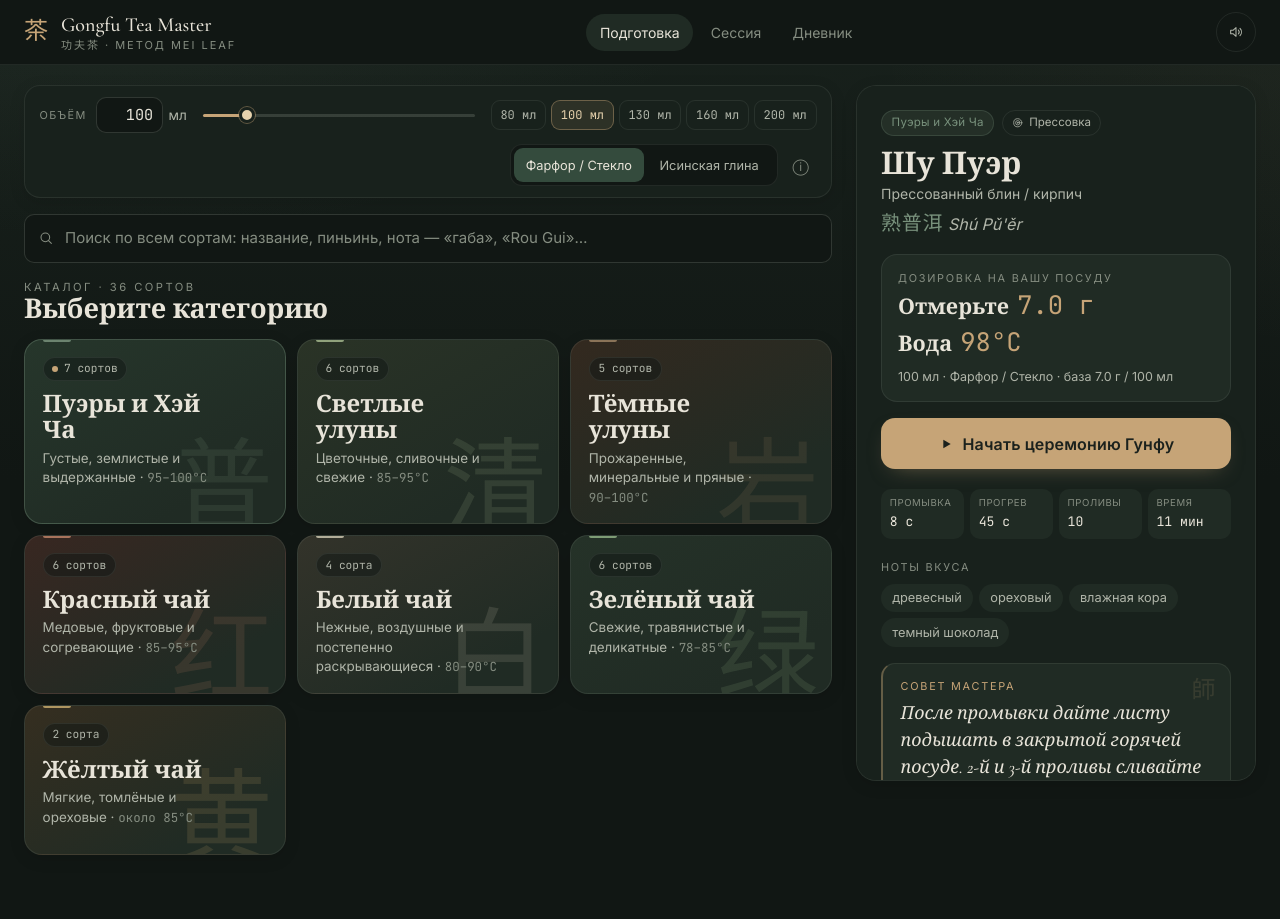
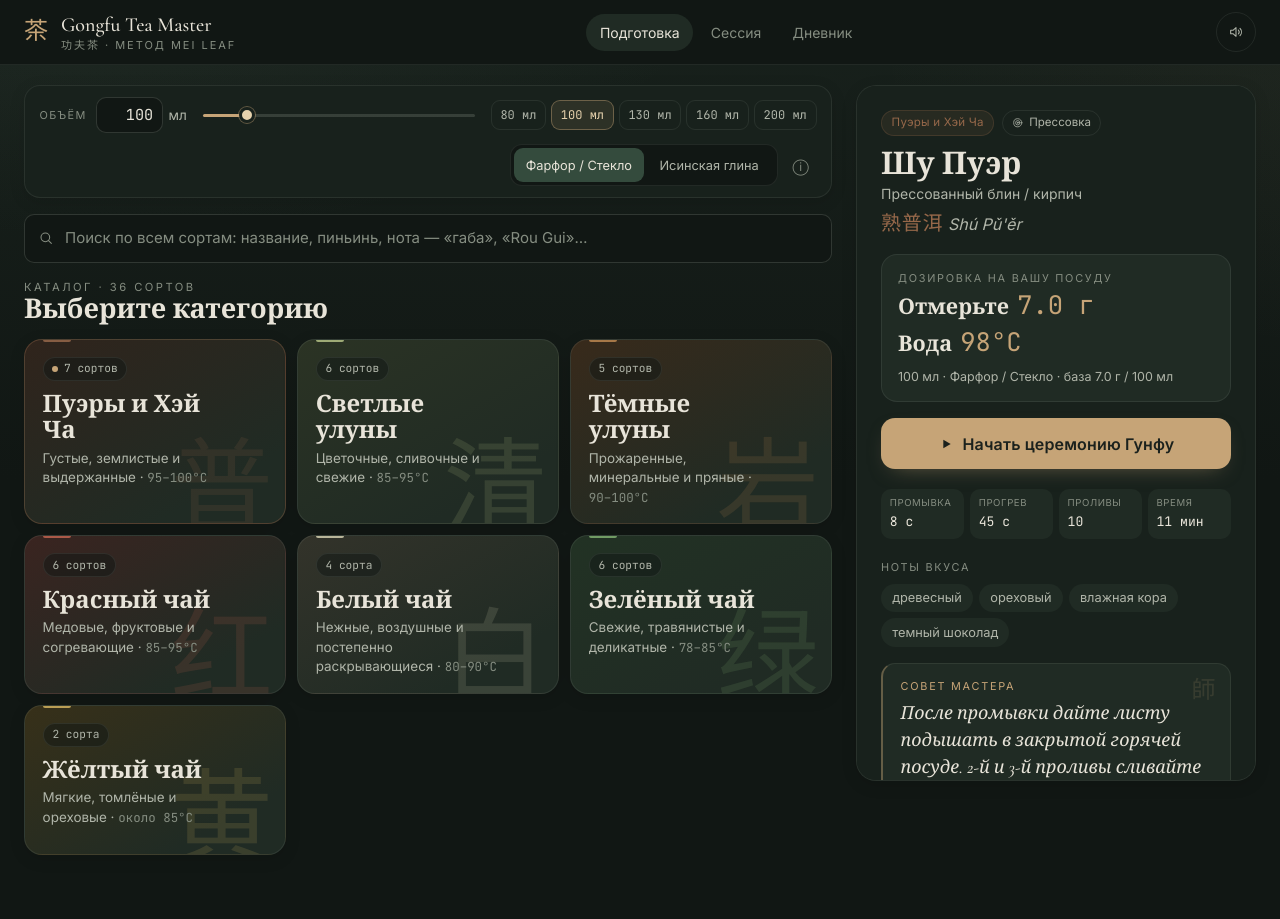
Before and after one commit to KevinOakman12/gongfu-tea-master, a plain HTML site: page index.html in a window 1280 px wide. Drawn offline with nearby package versions, Linux system fonts and the light colour scheme.

Commit message:
Tea-inspired category colors (dark brown for pu-erh)
Co-Authored-By: Claude Sonnet 5.5 <noreply@anthropic.com>

```diff
--- a/index.html
+++ b/index.html
@@ -57,26 +57,26 @@
     --danger: #C77F73;
     --info: #8FA8A0;
     /* Категории чая */
-    --tea-puer: #78917C;
-    --tea-light-oolong: #A3B58B;
-    --tea-dark-oolong: #9B8062;
-    --tea-red: #BD8067;
-    --tea-white: #C9C3AD;
-    --tea-green: #8FAF83;
-    --tea-yellow: #C5A96D;
+    --tea-puer: #96684A;
+    --tea-light-oolong: #B3C085;
+    --tea-dark-oolong: #BA8650;
+    --tea-red: #C0634F;
+    --tea-white: #D2CDAE;
+    --tea-green: #7FAE70;
+    --tea-yellow: #D2B260;
     /* Эффекты */
     --shadow-soft: 0 8px 28px rgba(0, 0, 0, 0.18);
     --shadow-card: 0 4px 16px rgba(0, 0, 0, 0.12);
     --focus-ring: rgba(198, 164, 119, 0.75);
 
     /* Производные */
-    --tea-puer-bg: #26362B;
-    --tea-light-oolong-bg: #2A3326;
-    --tea-dark-oolong-bg: #33291F;
-    --tea-red-bg: #382721;
+    --tea-puer-bg: #30241C;
+    --tea-light-oolong-bg: #2B3324;
+    --tea-dark-oolong-bg: #382A1B;
+    --tea-red-bg: #3A2420;
     --tea-white-bg: #33332A;
-    --tea-green-bg: #253228;
-    --tea-yellow-bg: #352E20;
+    --tea-green-bg: #223224;
+    --tea-yellow-bg: #373019;
     --on-accent: #1B211D;
     --ease: cubic-bezier(.2, .8, .2, 1);
     --timer-size: min(70vw, 36vh, 320px);
```
